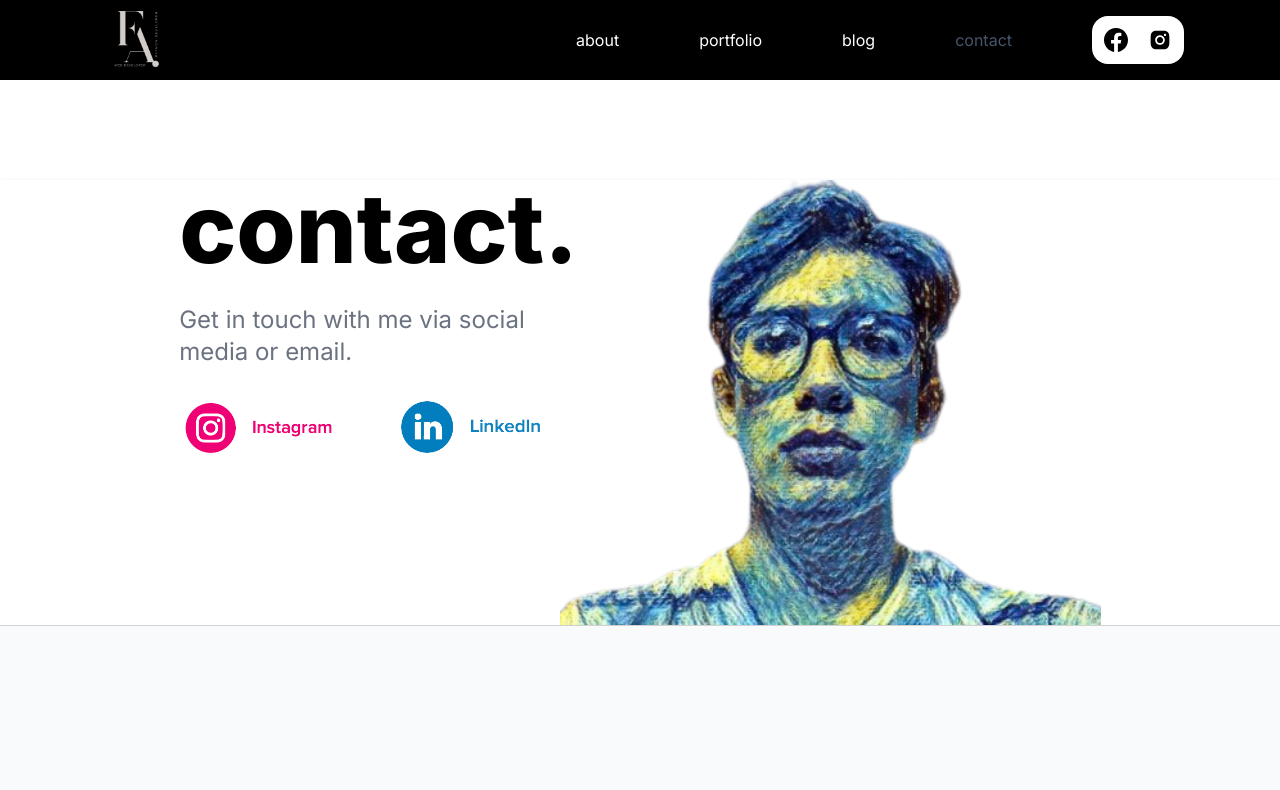
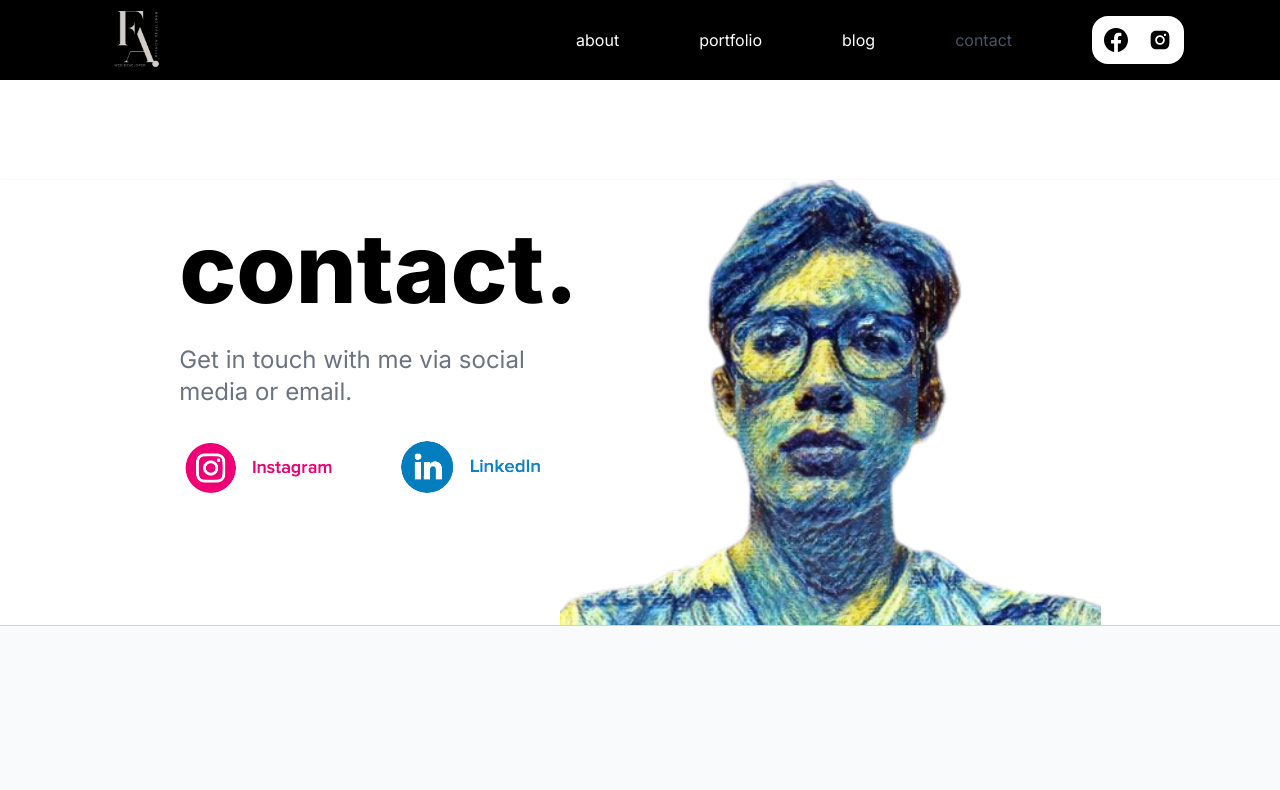
Before and after one commit to Faxraddin/Portfolio, a Next.js app: page /contact in a window 1280 px wide. Shown: the top 790 px of the page. Built offline with nearby package versions, Linux system fonts and the light colour scheme.

Commit message:
additions

```diff
--- a/app/contact/page.jsx
+++ b/app/contact/page.jsx
@@ -9,7 +9,7 @@ const Contact = () => {
 
             <div className="w-full flex justify-center items-center box-shadow-borderr">
                 <div className="flex gap-3 justify-between w-[72%] lg:flex-col">
-                    <div data-aos="fade-right" className="w-2/5 sm-3/5 pm:w-4/5 flex flex-col gap-7">
+                    <div data-aos="fade-right" className="w-2/5 sm-3/5 pm:w-4/5 flex flex-col gap-7 relative top-10 lg:top-0">
                         <h1 className="text-8xl font-extrabold pm:text-5xl sm:text-6xl">contact.</h1>
                         <h3 className="text-2xl sm:text-xl text-gray-500">Get in touch with me via social media or email.</h3>
                         <div className="flex justify-between items-center">
```
